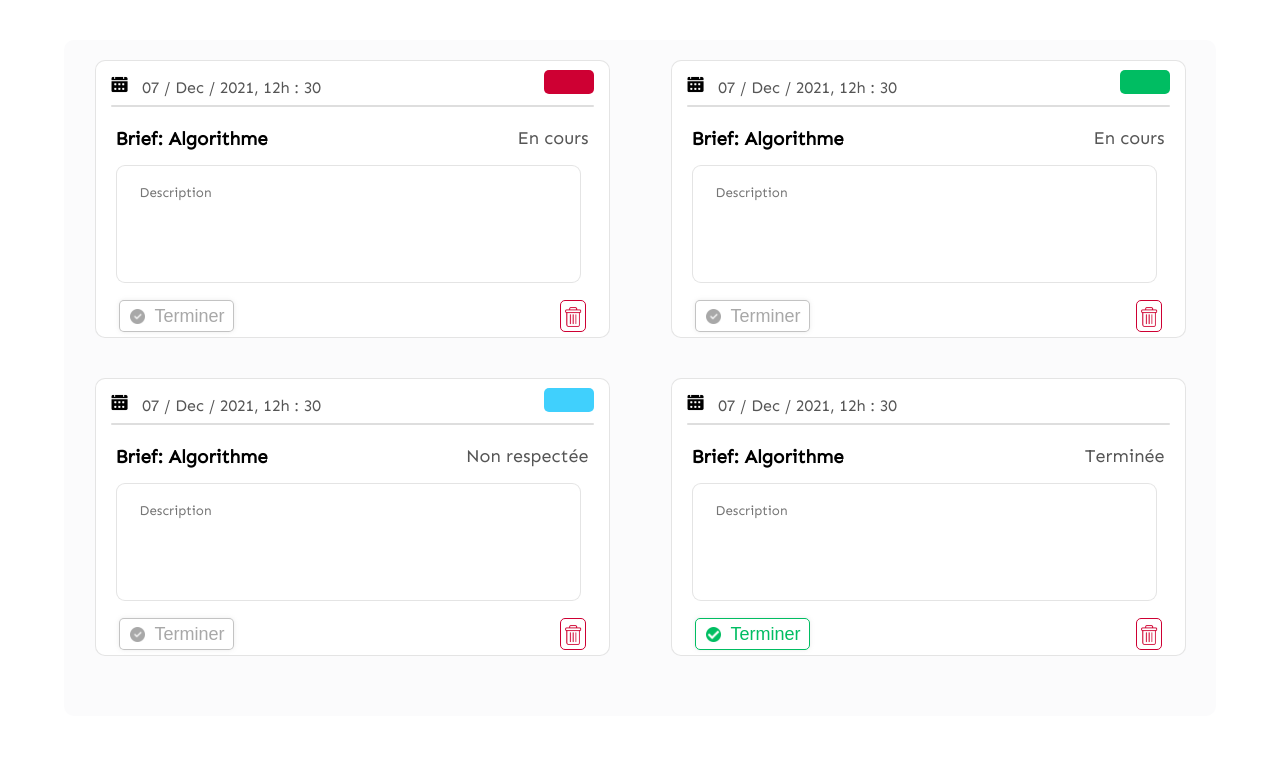
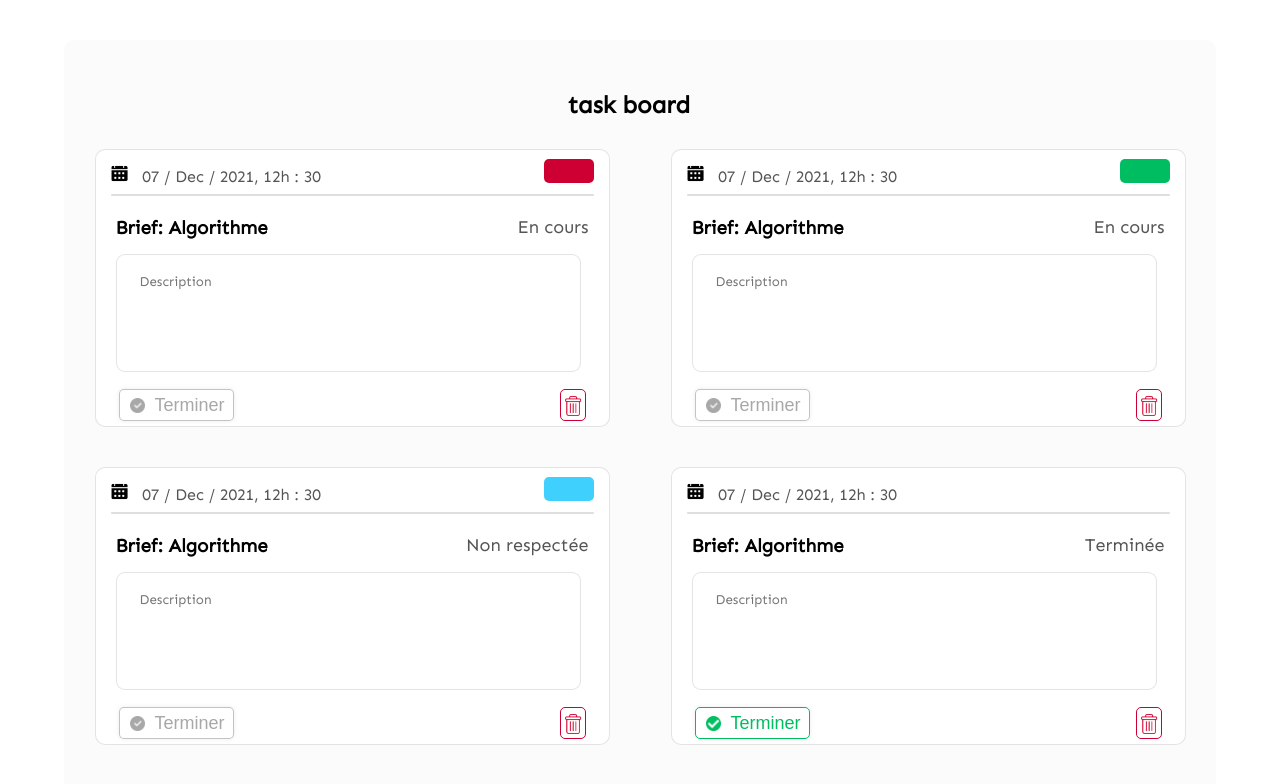
Before and after one commit to malick83/API-To-do-list, a plain HTML site: page index.html in a window 1280 px wide. Shown: the part 160-944 px from the top of the page. Before the commit the page ends 876 px from the top, so only its background shows below. Drawn offline with Linux system fonts and the light colour scheme.

Commit message:
modifications du design avec ajout de titre dans la section

```diff
--- a/index.html
+++ b/index.html
@@ -9,6 +9,7 @@
 </head>
 <body>
     <section>
+        <h1>task board</h1>
         <div class="mes-cartes">
                     <!-- DEBUT DE LA PREMIÈRE CARTE -->
             <article class="premiere-carte">
@@ -29,7 +30,7 @@
                 <div class="footer-carte">
                     <button class="bouton-terminer">
                         <img src="pictures/tick-mark.png" alt="">
-                        <p>Terminer</p>
+                        <span>Terminer</span>
                     </button>
 
                     <button class="bouton-suppression">
@@ -59,7 +60,7 @@
                 <div class="footer-carte">
                     <button class="bouton-terminer">
                         <img src="pictures/tick-mark.png" alt="">
-                        <p>Terminer</p>
+                        <span>Terminer</span>
                     </button>
 
                     <button class="bouton-suppression">
@@ -92,7 +93,7 @@
                 <div class="footer-carte">
                     <button class="bouton-terminer">
                         <img src="pictures/tick-mark.png" alt="">
-                        <p>Terminer</p>
+                        <span>Terminer</span>
                     </button>
 
                     <button class="bouton-suppression">
@@ -122,7 +123,7 @@
                 <div class="footer-carte footer-carte4">
                     <button class="bouton-terminer">
                         <img src="pictures/checked-buttom.png" alt="">
-                        <p>Terminer</p>
+                        <span>Terminer</span>
                     </button>
 
                     <button class="bouton-suppression">
--- a/style/the-style.css
+++ b/style/the-style.css
@@ -30,6 +30,14 @@ section {
     background-color: #f8f7f980;
     border-radius: 10px;
 }
+section h1 {
+    /* border: 3px solid springgreen; */
+    width: 145px;
+    margin: auto;
+    margin-top: 30px;
+    margin-bottom: 30px;
+}
+
 section .mes-cartes {
     /* border: 3px solid red; */
     display: flex;
@@ -163,7 +171,7 @@ section .footer-carte .bouton-terminer img {
     margin-left: 10px;
     margin-top: 2px;
 }
-section .footer-carte .bouton-terminer p {
+section .footer-carte .bouton-terminer span {
     margin-left: 3px;
     margin-right: 8px;
     margin-top: -1px;
@@ -200,7 +208,7 @@ section #carte4{
     display: none;
 }
 
-section .footer-carte4 .bouton-terminer p {
+section .footer-carte4 .bouton-terminer span {
     color: #00BD62;
 }
 
@@ -384,4 +392,8 @@ section .footer-carte4 .bouton-terminer {
         font-size: 12px;
 
     }
+
+    section h1 {
+        font-size: 22px;
+    }
 }
```
